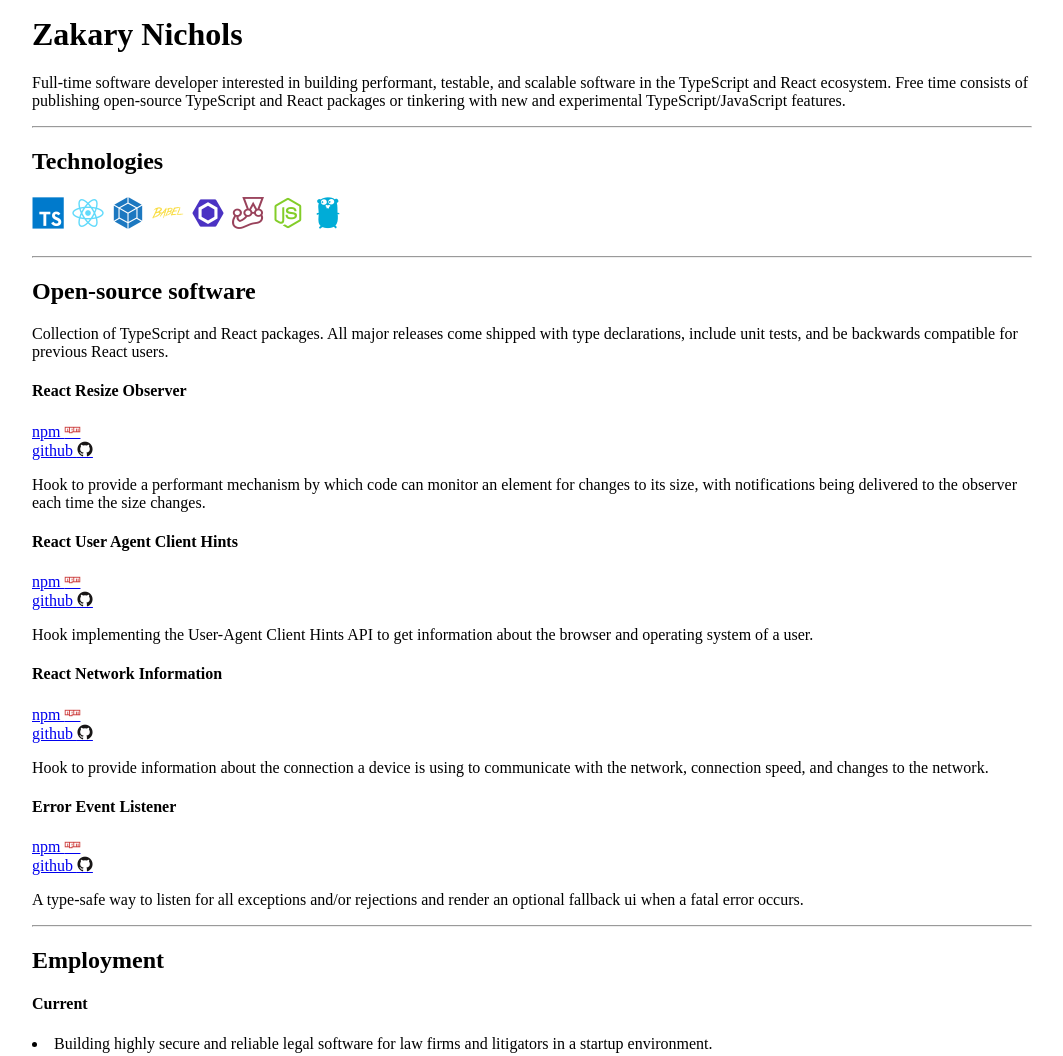
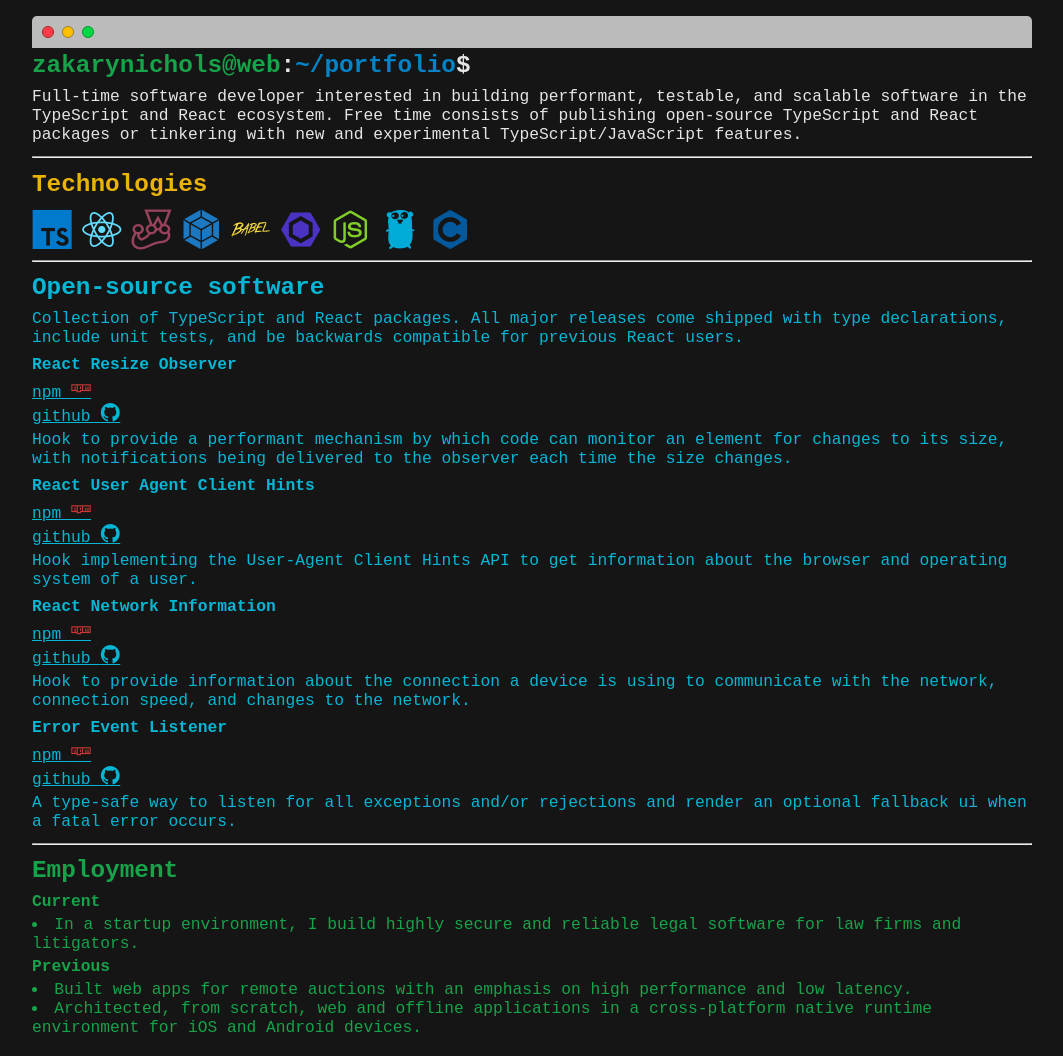
Before and after one commit to zakarynichols/zaknichols.com, a website: page index.html in a window 1280 px wide. Shown: the top 1056 px of the page, without its empty margins (108-1171 px from the left). Drawn offline with Linux system fonts and the light colour scheme; files whose address does not match are found by name.

Commit message:
new terminal theme

```diff
--- a/index.html
+++ b/index.html
@@ -7,31 +7,49 @@
     <link rel="stylesheet" href="styles/devicon.min.css" />
     <title>Zakary Nichols | Portfolio</title>
   </head>
-  <body class="text-center">
-    <h1>Zakary Nichols</h1>
-    <p>
-      Full-time software developer interested in building performant, testable,
-      and scalable software in the TypeScript and React ecosystem. Free time
-      consists of publishing open-source TypeScript and React packages or
-      tinkering with new and experimental TypeScript/JavaScript features.
+  <body class="container">
+    <div class="menu">
+      <div class="button close"></div>
+      <div class="button minimize"></div>
+      <div class="button zoom"></div>
+    </div>
+    <div>
+      <h2>
+        <span class="green">zakarynichols@web</span><span class="white">:</span
+        ><span class="blue">~</span><span class="blue">/portfolio</span
+        ><span class="white">$<span class="flicker">|</span></span>
+      </h2>
+      <p class="white">
+        Full-time software developer interested in building performant,
+        testable, and scalable software in the TypeScript and React ecosystem.
+        Free time consists of publishing open-source TypeScript and React
+        packages or tinkering with new and experimental TypeScript/JavaScript
+        features.
       </p>
+    </div>
 
     <hr />
 
+    <div class="technologies">
       <h2>Technologies</h2>
-    <h1>
-      <i class="devicon-typescript-plain colored"></i>
-      <i class="devicon-react-plain colored"></i>
-      <i class="devicon-webpack-plain colored"></i>
-      <i class="devicon-babel-plain colored"></i>
-      <i class="devicon-eslint-original colored"></i>
-      <i class="devicon-jest-plain colored"></i>
-      <i class="devicon-nodejs-plain colored"></i>
-      <i class="devicon-go-plain colored"></i>
-    </h1>
+      <div>
+        <p></p>
+        <i class="devicon-typescript-plain colored dev-icon"></i>
+        <i class="devicon-react-plain colored dev-icon"></i>
+        <i class="devicon-jest-plain colored dev-icon"></i>
 
+        <i class="devicon-webpack-plain colored dev-icon"></i>
+        <i class="devicon-babel-plain colored dev-icon"></i>
+        <i class="devicon-eslint-original colored dev-icon"></i>
+        <i class="devicon-nodejs-plain colored dev-icon"></i>
+
+        <i class="devicon-go-plain colored dev-icon"></i>
+        <i class="devicon-c-plain colored dev-icon"></i>
+      </div>
+    </div>
     <hr />
 
+    <div class="open-source">
       <h2>Open-source software</h2>
 
       <p>
@@ -48,13 +66,13 @@
       <br />
 
       <a href="https://github.com/zakarynichols/react-dom-resize-observer"
-      >github <i class="devicon-github-original colored"></i>
+        >github <i class="devicon-github-original"></i>
       </a>
 
       <p>
         Hook to provide a performant mechanism by which code can monitor an
-      element for changes to its size, with notifications being delivered to the
-      observer each time the size changes.
+        element for changes to its size, with notifications being delivered to
+        the observer each time the size changes.
       </p>
 
       <h4>React User Agent Client Hints</h4>
@@ -64,12 +82,12 @@
       </a>
       <br />
       <a href="https://github.com/zakarynichols/react-user-agent-client-hints"
-      >github <i class="devicon-github-original colored"></i>
+        >github <i class="devicon-github-original"></i>
       </a>
 
       <p>
-      Hook implementing the User-Agent Client Hints API to get information about
-      the browser and operating system of a user.
+        Hook implementing the User-Agent Client Hints API to get information
+        about the browser and operating system of a user.
       </p>
 
       <h4>React Network Information</h4>
@@ -80,7 +98,7 @@
       <br />
 
       <a href="https://github.com/zakarynichols/react-network-information"
-      >github <i class="devicon-github-original colored"></i>
+        >github <i class="devicon-github-original"></i>
       </a>
 
       <p>
@@ -97,33 +115,36 @@
       <br />
 
       <a href="https://github.com/zakarynichols/error-event-listener"
-      >github <i class="devicon-github-original colored"></i>
+        >github <i class="devicon-github-original"></i>
       </a>
 
       <p>
-      A type-safe way to listen for all exceptions and/or rejections and render
-      an optional fallback ui when a fatal error occurs.
+        A type-safe way to listen for all exceptions and/or rejections and
+        render an optional fallback ui when a fatal error occurs.
       </p>
+    </div>
 
     <hr />
 
+    <div class="employment">
       <h2><italic>Employment</italic></h2>
       <h4>Current</h4>
       <li>
-      Building highly secure and reliable legal software for law firms and
-      litigators in a startup environment.
+        In a startup environment, I build highly secure and reliable legal
+        software for law firms and litigators.
       </li>
 
       <h4>Previous</h4>
       <li>
-      Developed web applications for remote auctions with a focus on low latency
-      and high performance.
+        Built web apps for remote auctions with an emphasis on high performance
+        and low latency.
       </li>
 
       <li>
         Architected, from scratch, web and offline applications in a
         cross-platform native runtime environment for iOS and Android devices.
       </li>
+    </div>
     <script src="main.js"></script>
   </body>
 </html>
--- a/styles/styles.css
+++ b/styles/styles.css
@@ -1,5 +1,117 @@
-.text-center {
+.container {
+  font-size: 1.25em;
   padding: 1em;
   max-width: 1000px;
   margin: auto;
+  color: #fff;
+  background-color: #151515;
+  font-family: monospace;
 }
+
+.bio {
+  color: #e11d48;
+}
+
+.technologies {
+  color: #eab308;
+}
+
+.open-source {
+  color: #06b6d4;
+}
+
+.employment {
+  color: #16a34a;
+}
+
+.dev-icon {
+  font-size: 40px;
+}
+
+h1,
+h2,
+h3,
+h4,
+h5,
+h6 {
+  margin: 0;
+  padding: 0;
+  padding-top: 4px;
+  padding-bottom: 4px;
+}
+
+p {
+  margin: 0;
+  padding: 0;
+  padding-top: 4px;
+  padding-bottom: 4px;
+}
+
+a,
+a:hover,
+a:focus,
+a:active {
+  padding: 0;
+  margin: 0;
+  color: inherit;
+}
+
+body {
+}
+
+.menu {
+  display: flex;
+  background-color: #bbb;
+  border-top-right-radius: 5px;
+  border-top-left-radius: 5px;
+  padding: 6px;
+}
+
+.button {
+  cursor: pointer;
+  height: 10px;
+  width: 10px;
+  border-radius: 50%;
+  border: 1px solid #000;
+  position: relative;
+  margin: 4px;
+}
+
+.close {
+  background-color: #ff3b47;
+  border-color: #9d252b;
+}
+
+.minimize {
+  background-color: #ffc100;
+  border-color: #9d802c;
+}
+
+.zoom {
+  background-color: #00d742;
+  border-color: #049931;
+}
+
+.green {
+  color: #16a34a;
+}
+
+.blue {
+  color: #0284c7;
+}
+
+.white {
+  color: #e5e5e5;
+}
+
+@keyframes cursor-blink {
+  0% {
+    opacity: 0;
+  }
+}
+
+.flicker {
+  list-style: none;
+  color: #fff;
+  animation: cursor-blink 1.5s steps(2) infinite;
+}
```
Lines whose indentation alone changed are shown as unchanged.
